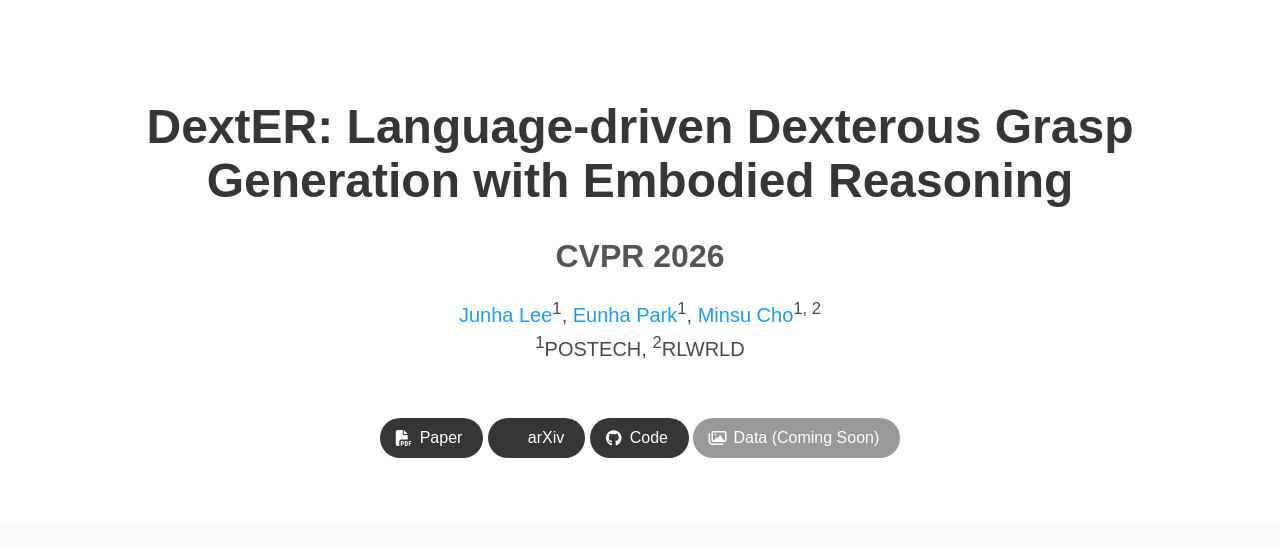
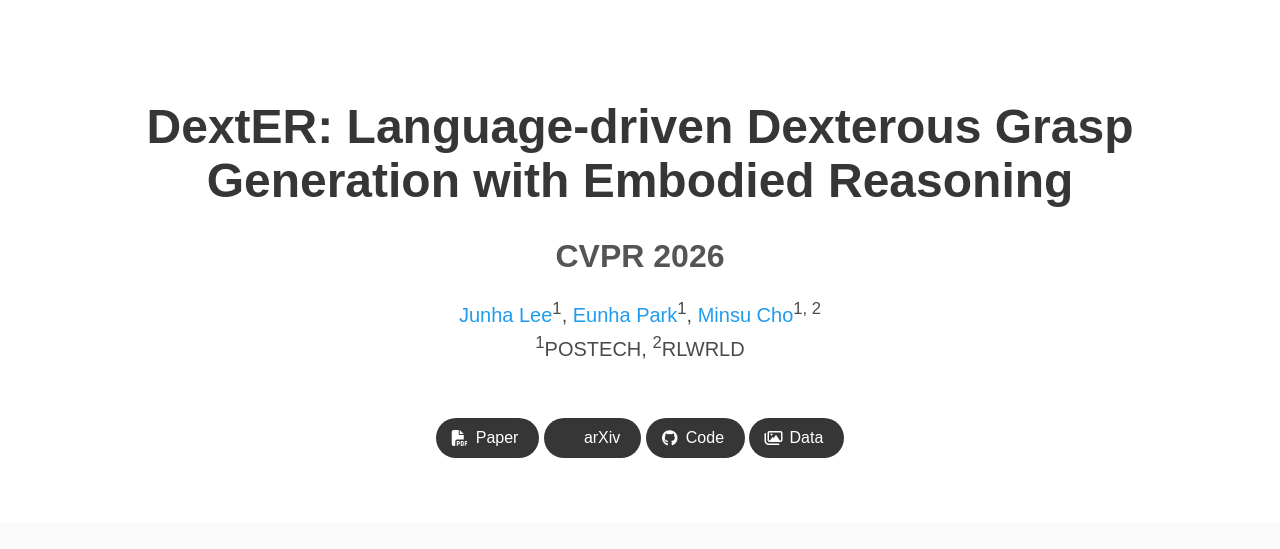
Before and after one commit to junha-l/dexter, a plain HTML site: page index.html in a window 1280 px wide. Shown: the top 549 px of the page. Drawn offline with nearby package versions, Linux system fonts and the light colour scheme; some icons are missing; a web font is replaced by a local one.

Commit message:
update bibtex & data link

```diff
--- a/index.html
+++ b/index.html
@@ -174,12 +174,12 @@
               </span>
               <!-- Dataset Link. -->
               <span class="link-block">
-                <a href="#"
-                   class="external-link button is-normal is-rounded is-dark" disabled>
+                <a href="https://huggingface.co/datasets/EunhaPark/project_dexter"
+                   class="external-link button is-normal is-rounded is-dark">
                   <span class="icon">
                       <i class="far fa-images"></i>
                   </span>
-                  <span>Data (Coming Soon)</span>
+                  <span>Data</span>
                   </a>
               </span>
             </div>
@@ -555,7 +555,7 @@
     <pre><code>@article{lee2026dexter,
     title={DextER: Language-driven Dexterous Grasp Generation with Embodied Reasoning},
     author={Lee, Junha and Park, Eunha and Cho, Minsu},
-    journal={arXiv preprint arXiv:2601.16046},
+    journal={Proceedings of the IEEE/CVF Conference on Computer Vision and Pattern Recognition (CVPR)},
     year={2026}
 }</code></pre>
   </div>
```
